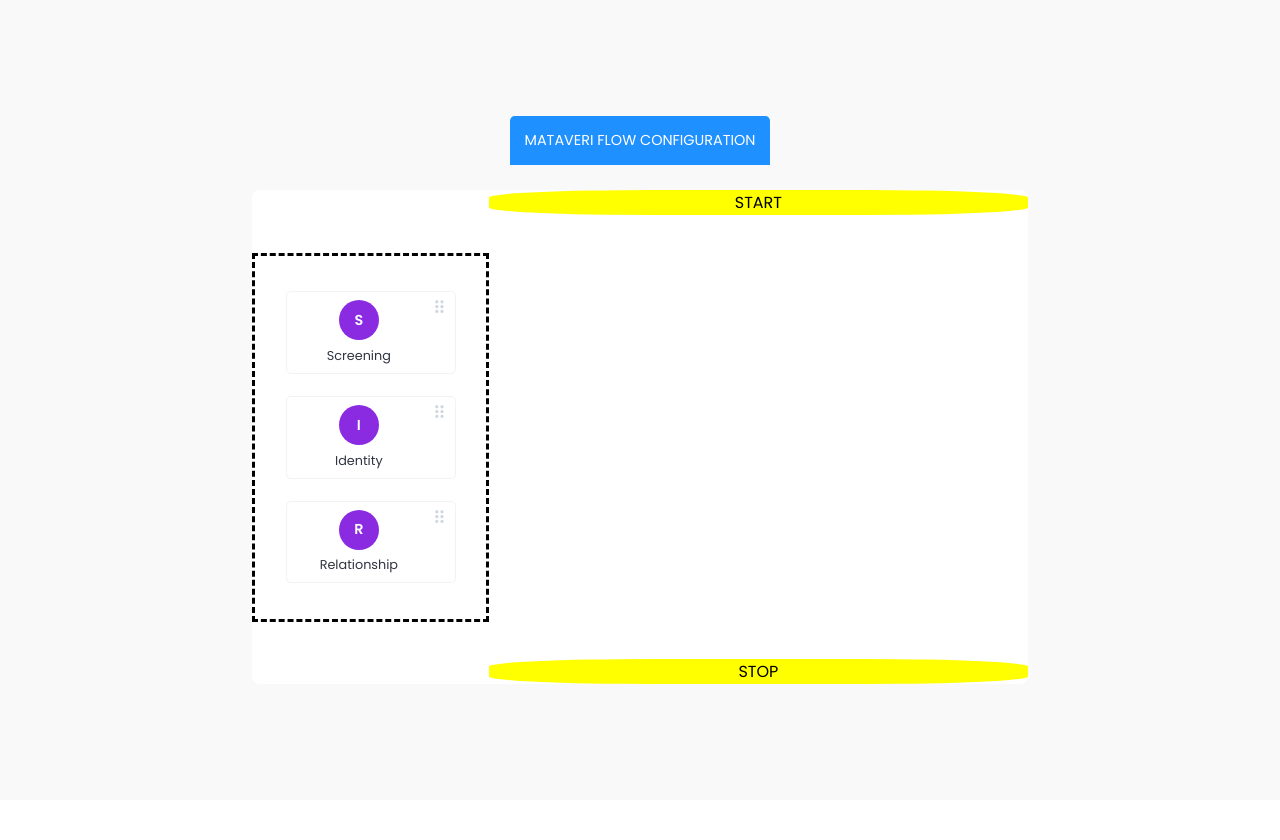
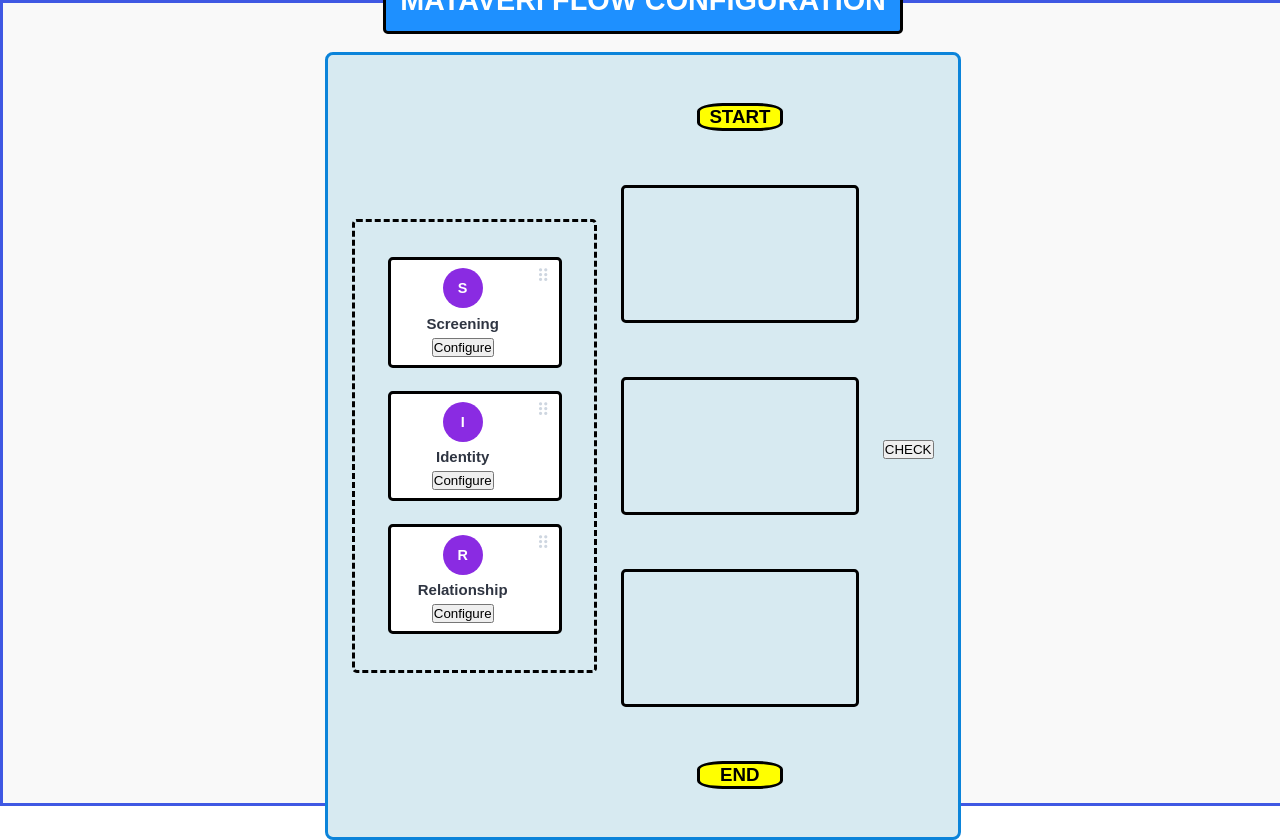
Before and after one commit to medurihimanshu/horizontal-drag-and-drop-example-react, a React (Create React App) app: page / in a window 1280 px wide. Before the commit the page ends 800 px from the top, so only its background shows below. Built offline with nearby package versions, Linux system fonts and the light colour scheme.

Commit message:
UI done till sub flow

```diff
--- a/src/App.js
+++ b/src/App.js
@@ -15,6 +15,7 @@ function App() {
   //   // { id: "5", label: "Dustin" },
   // ];
 
+
   useEffect(() => {
     async function fetchData() {
       console.log('start');
@@ -26,7 +27,7 @@ function App() {
     fetchData();
   });
   const original = [
-    { id: "1", label: "Screening" },
+    { id: "1", label: "Screening", metadata: [] },
     { id: "2", label: "Identity" },
     { id: "3", label: "Relationship" }
     // { id: "4", label: "Mike" },
@@ -40,82 +41,13 @@ function App() {
   const [row1List, setRow1List] = useState(row1);
   const [row2List, setRow2List] = useState(row2);
   const [row3List, setRow3List] = useState(row3);
+  const [popUpState, setPopUpState] = useState(false);
 
 
 
 
 
 
-  // const onDragCompleteOrigin = (result) => {
-  //   if (!result.destination) return;
-
-  //   const arr = [...sourceList];
-
-  //   //Changing the position of Array element
-  //   let removedItem = arr.splice(result.source.index, 1)[0];
-  //   arr.splice(result.destination.index, 0, removedItem);
-
-  //   //Updating the list
-  //   setSourceList(arr);
-  // };
-  // const onDragCompleteRow1 = (result) => {
-  //   if (!result.destination) return;
-
-  //   const arr = [...row1List];
-
-  //   //Changing the position of Array element
-  //   let removedItem = arr.splice(result.source.index, 1)[0];
-  //   arr.splice(result.destination.index, 0, removedItem);
-
-  //   //Updating the list
-  //   setRow1List(arr);
-  // };
-  // const onDragCompleteRow2 = (result) => {
-  //   if (!result.destination) return;
-
-  //   const arr = [...row2List];
-
-  //   //Changing the position of Array element
-  //   let removedItem = arr.splice(result.source.index, 1)[0];
-  //   arr.splice(result.destination.index, 0, removedItem);
-
-  //   //Updating the list
-  //   setRow2List(arr);
-  // };
-  // const onDragCompleteRow3 = (result) => {
-  //   // if (!result.destination) return;
-
-  //   const arr = [...row3List];
-
-  //   //Changing the position of Array element
-  //   let removedItem = arr.splice(result.source.index, 1)[0];
-  //   arr.splice(result.destination.index, 0, removedItem);
-
-  //   //Updating the list
-  //   setRow3List(arr);
-  // };
-
-  // const onDropOrigin = (result) => {
-  //   // let id = ev.s.getData("id");
-  //   const arr = [...sourceList];
-  //   let removedItem = result.dataTransfer.getData("item");
-  //   arr.splice(result.destination.index, 0, removedItem);
-  //   setSourceList(arr);
-  // }
-
-  // const onDropRow1 = (result) => {
-  //   // let id = ev.s.getData("id");
-  //   const arr = [...row1List];
-  //   let removedItem = result.dataTransfer.getData("item");
-  //   arr.splice(result.destination.index, 0, removedItem);
-  //   setRow1List(arr);
-  // }
-
-  // const onDragStartRow1 = (ev, item) => {
-  //   // let id = ev.s.getData("id");
-
-  //   ev.dataTransfer.setData("item", item);
-  // }
   const onDragOver = (ev) => {
     ev.preventDefault();
   }
@@ -145,7 +77,7 @@ function App() {
       setRow3List(row3List);
     } else if (source.droppableId === 'source') {
       item = sourceList.splice(source.index,1)[0];
-      setRow1List(sourceList);
+      setSourceList(sourceList);
     }
 
 
@@ -178,14 +110,16 @@ function App() {
 
 
     <div className="container">
-      <div className="header"><center>MATAVERI FLOW CONFIGURATION</center></div>
+      <div className="header"><center><h1>MATAVERI  FLOW  CONFIGURATION</h1></center></div>
         <br/>
         <div className="card">
 
 
           <DragDropContext onDragEnd={onDragEnd} onDragOver={onDragOver}>
             <Droppable droppableId="source" direction="vertical">
-
+              {/* <div className="basic-node">
+                <center><b>END</b></center>
+              </div> */}
               {(provided, snapshot) => (
                 <div
                   className="drag-drop-list-container-origin"
@@ -212,7 +146,12 @@ function App() {
                           <div className="char-avatar">
                             {item.label.charAt(0)}
                           </div>
-                        <p className="label">{item.label}</p>
+
+                          <h3 className="label"><h3>{item.label}</h3></h3>
+
+
+                          <button>Configure</button>
+
                         </div>
                       )}
                     </Draggable>
@@ -223,8 +162,11 @@ function App() {
             </Droppable>
             <div className="maves-flow-container">
               <div className="basic-node">
-              <center>START</center>
+                <center><h3>START</h3></center>
               </div>
+              <br/>
+              <br/>
+              <br/>
               <Droppable droppableId="row1" direction="horizontal" >
                 {(provided, snapshot) => (
                   <div
@@ -251,7 +193,8 @@ function App() {
                             <div className="char-avatar">
                               {item.label.charAt(0)}
                             </div>
-                          <p className="label">{item.label}</p>
+                            <h3 className="label"><h3>{item.label}</h3></h3>
+                            <button>Configure</button>
                           </div>
                         )}
                       </Draggable>
@@ -260,7 +203,9 @@ function App() {
                   </div>
                 )}
               </Droppable>
-
+              <br/>
+              <br/>
+              <br/>
               <Droppable droppableId="row2" direction="horizontal" >
                 {(provided, snapshot) => (
                   <div
@@ -287,7 +232,8 @@ function App() {
                             <div className="char-avatar">
                               {item.label.charAt(0)}
                             </div>
-                          <p className="label">{item.label}</p>
+                            <h3 className="label"><h3>{item.label}</h3></h3>
+                            <button>Configure</button>
                           </div>
                         )}
                       </Draggable>
@@ -296,7 +242,9 @@ function App() {
                   </div>
                 )}
               </Droppable>
-
+              <br/>
+              <br/>
+              <br/>
               <Droppable droppableId="row3" direction="horizontal" >
                 {(provided, snapshot) => (
                   <div
@@ -323,7 +271,8 @@ function App() {
                             <div className="char-avatar">
                               {item.label.charAt(0)}
                             </div>
-                          <p className="label">{item.label}</p>
+                            <h3 className="label"><h3>{item.label}</h3></h3>
+                            <button>Configure</button>
                           </div>
                         )}
                       </Draggable>
@@ -332,13 +281,17 @@ function App() {
                   </div>
                 )}
               </Droppable>
-
+              <br/>
+              <br/>
+              <br/>
               <div className="basic-node">
-              <center>STOP</center>
+                <center><h3>END</h3></center>
               </div>
             </div>
 
           </DragDropContext>
+          <button>CHECK</button>
+
 
 
 
@@ -351,6 +304,9 @@ function App() {
 
 
   );
+
+
+
 }
 
 export default App;
--- a/src/index.css
+++ b/src/index.css
@@ -1,5 +1,5 @@
 *{
-  font-family: 'Poppins', sans-serif;
+  font-family: sans-serif;
   padding: 0;
   margin: 0;
   flex-direction: row;
@@ -11,20 +11,26 @@
   display: flex;
   background-color: #f9f9f9;
   flex-direction: column;
-
+  border: rgb(63, 88, 227);
+  border-style: solid;
   align-items: center;
   justify-content: center;
 }
 
 .card {
-  background-color: #fff;
+  background-color: #d7eaf1;
   border-radius: 0.5rem;
   flex-direction: row;
   /* width: 100%; */
   align-items: center;
   justify-content: space-between;
   display: inline-flex;
+  border: rgb(11, 132, 218);
+  border-style: solid;
   /* flex-wrap: ; */
+  /* border: black;
+  border-style: solid; */
+  padding: 1.5rem;
 
 
 }
@@ -39,7 +45,9 @@
   padding: 0.9rem;
   color: #fff;
   font-size: 0.9rem;
-  border-radius: 0.3rem 0.3rem 0 0;
+  border-radius: 0.3rem;
+  border: black;
+  border-style: solid;
 
 }
 
@@ -55,8 +63,13 @@
   border-radius: 0.3rem;
   margin: 0.7rem;
   position: relative;
+  border: black;
+  border-style: solid;
 }
 
+button {
+  margin-top: 0.4rem;
+}
 .item-card1 {
   width: 8rem;
   background-color: #fff;
@@ -79,48 +92,60 @@
 }
 
 .drag-drop-list-container{
-  padding: 1.5rem 1.2rem;
+  padding: 1rem 1rem 1rem 1rem;
+  align-items: center;
+  /* justify-content: center; */
   display: flex;
-  align-items: center;
+
+
   flex-direction: row;
-  width: 500px;
-  height: 100px;
+  min-width: 200px;
+  min-height: 100px;
   border: #000;
+  border-style: solid;
+  border-radius: 0.3rem;
+  /* justify-content: space-between; */
 
 }
 
-.drag-drop-list-container1{
-  padding: 1.5rem 1.2rem;
-  display: flex;
-  align-items: center;
-  flex-direction: row;
-
-}
 
 .drag-drop-list-container-origin{
-  padding: 1.5rem 1.2rem;
+  padding: 1.5rem 1.2rem ;
   display: flex;
   /* height: 400px; */
   align-items: center;
   flex-direction: column;
   border: black;
   border-style: dashed;
-
+  /* width: 200px;
+  height: 400px; */
+  min-width: 200px;
+  min-height: 300px;
+  border-radius: 0.3rem;
 
 }
 
 .basic-node{
   display: center;
   align-items: center;
-  /* flex-direction: column; */
+  position: center;
+  height: auto;
+  width: 80px;
   border-radius: 30%;
+  align-content: center;
   background-color: yellow;
+  margin-left: auto;
+  margin-right: auto;
+  border: black;
+  border-style: solid;
 
 }
 
 .maves-flow-container{
   display: flex;
   flex-direction: column;
+
+  padding: 1.5rem 1.5rem 1.5rem 1.5rem;
 }
 .material-symbols-outlined {
   color: #ced6e0;
```
Lines whose indentation alone changed are shown as unchanged.
